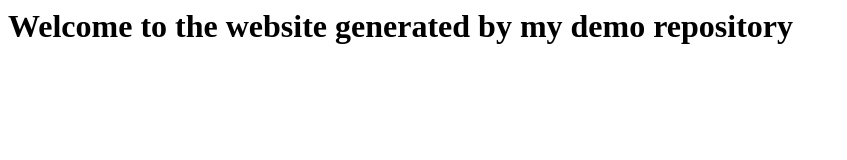
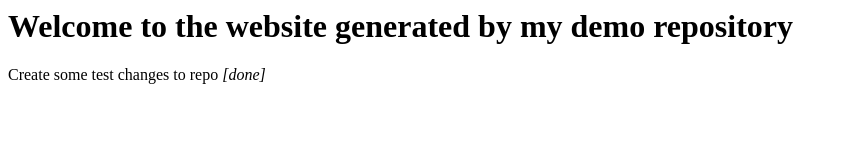
Before and after one commit to Macaw-AI/demo-repository, a website: page index.html in a window 1280 px wide. Shown: the whole page, without its empty margins (0-847 px from the left). Drawn offline with Linux system fonts and the light colour scheme.

Commit message:
adding some minor test change in index.html

```diff
--- a/index.html
+++ b/index.html
@@ -1 +1,10 @@
 <h1>Welcome to the website generated by my demo repository</h1>
+
+
+<head>
+    <title>Test Changes</title>
+  </head>
+  <body>
+    <p>Create some test changes to repo <em>[done]</em></p>
+  </body>
+</html>
```
